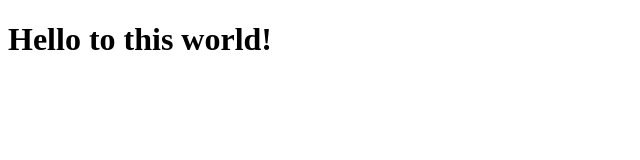
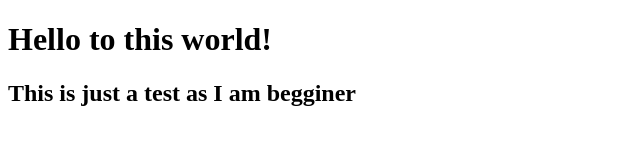
Before and after one commit to Anurag1516/Myhtml, a plain HTML site: page site/index.html in a window 1280 px wide. Shown: the whole page, without its empty margins (0-640 px from the left). Drawn offline with Linux system fonts and the light colour scheme.

Commit message:
This is an addition of line

```diff
--- a/site/index.html
+++ b/site/index.html
@@ -8,5 +8,6 @@
 </head>
 <body>
     <h1>Hello to this world!</h1>
+    <h2> This is just a test as I am begginer</h2>
 </body>
 </html>
```
